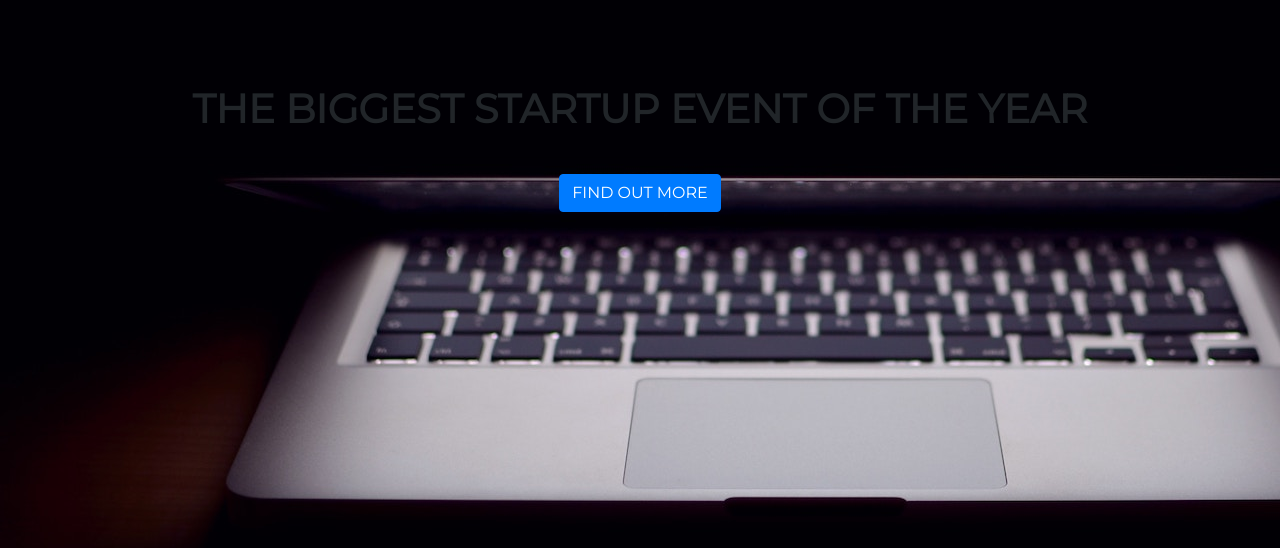
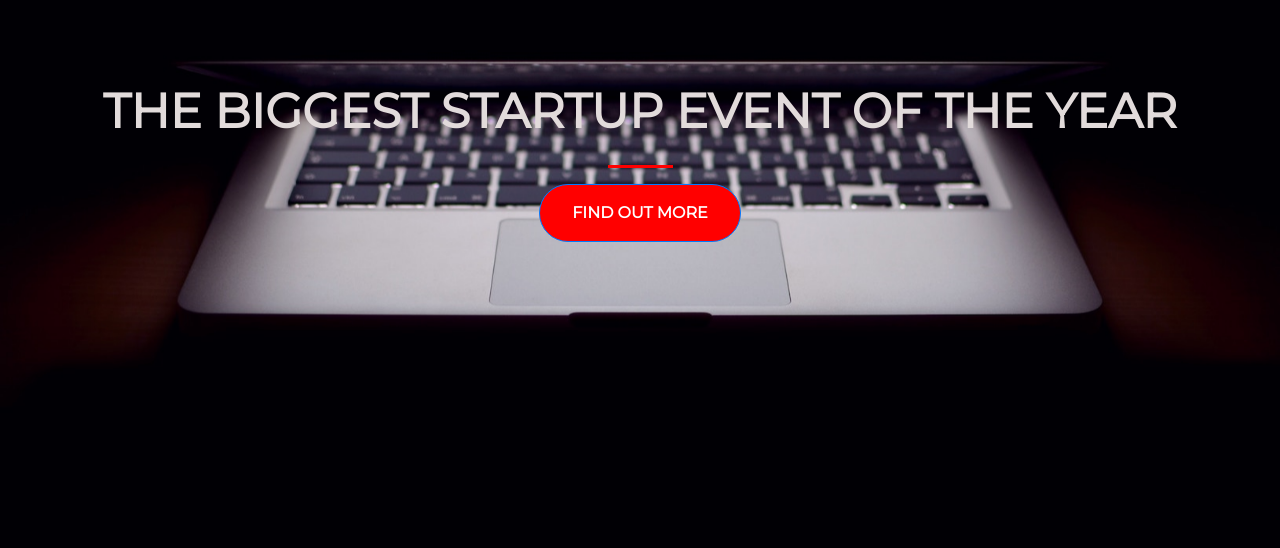
Before and after one commit to Htanks/Htanks.github.io, a plain HTML site: page index.html in a window 1280 px wide. Shown: the part 252-800 px from the top of the page. Drawn offline with nearby package versions, Linux system fonts and the light colour scheme.

Commit message:
Update style.css

```diff
--- a/style.css
+++ b/style.css
@@ -5,3 +5,49 @@ html {
   font-family: 'Montserrat', sans-serif;
   background: url(header.jpg);
 }
+
+body,
+html {
+	width: 100%;
+	height: 100%;
+	font-family: 'Montserrat', sans-serif;
+	background: url(header.jpg) no-repeat center center fixed;
+	-webkit-background-size: cover;
+	-moz-background-size: cover;
+	-o-background-size: cover;
+	background-size: cover;
+}
+
+h1 {
+	font-size: 3rem;
+	color: #e2dbdb;
+}
+
+hr {
+	border-color: red;
+	border-width: 3px;
+	max-width: 65px;
+}
+
+.buffer {
+	height: 3rem;
+}
+
+.btn {
+	font-weight: 700;
+	border-radius: 300px;
+	text-transform: uppercase;
+}
+
+.btn-primary {
+	background-color: red;
+}
+
+.btn-primary:hover {
+	background-color: black;
+	border-width: 4px;
+}
+
+.btn-xl {
+	padding: 1rem 2rem;
+}
```
